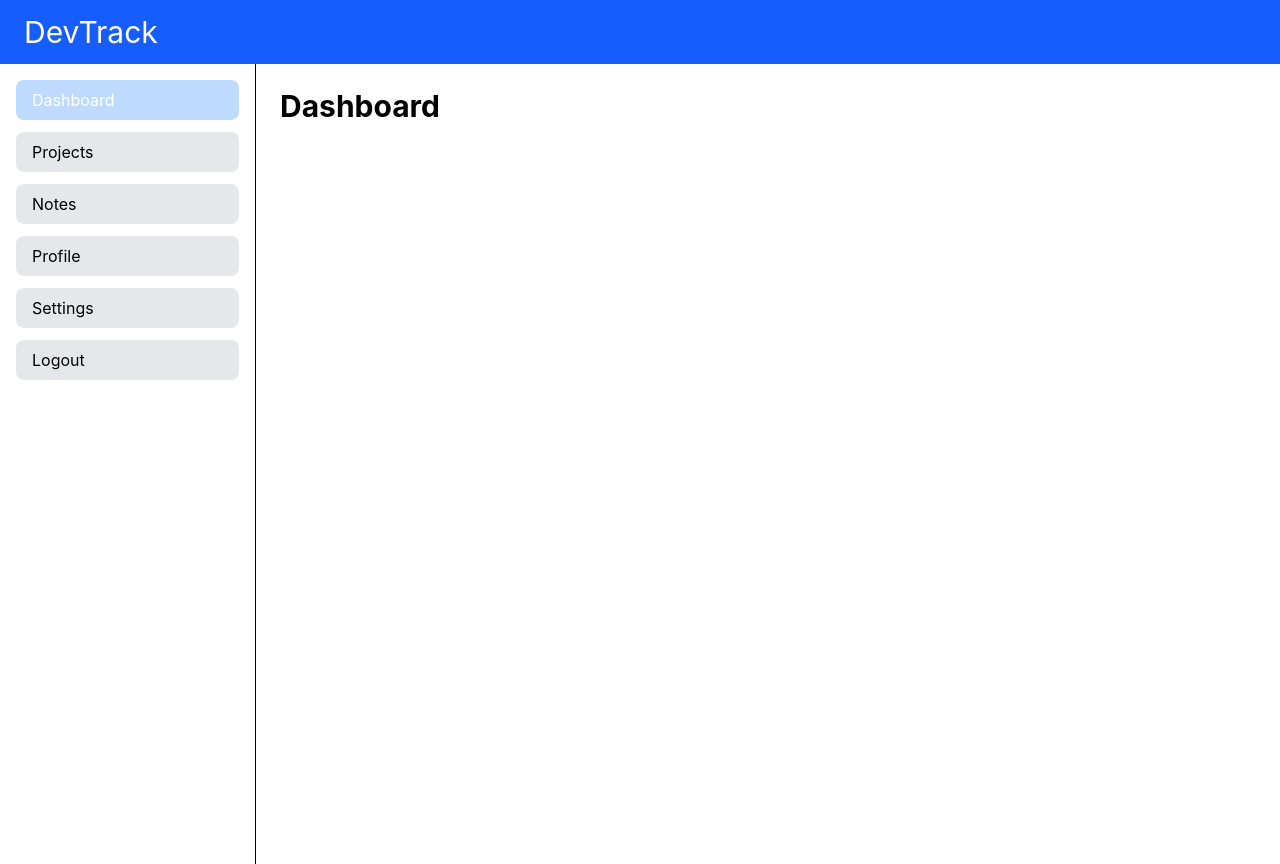
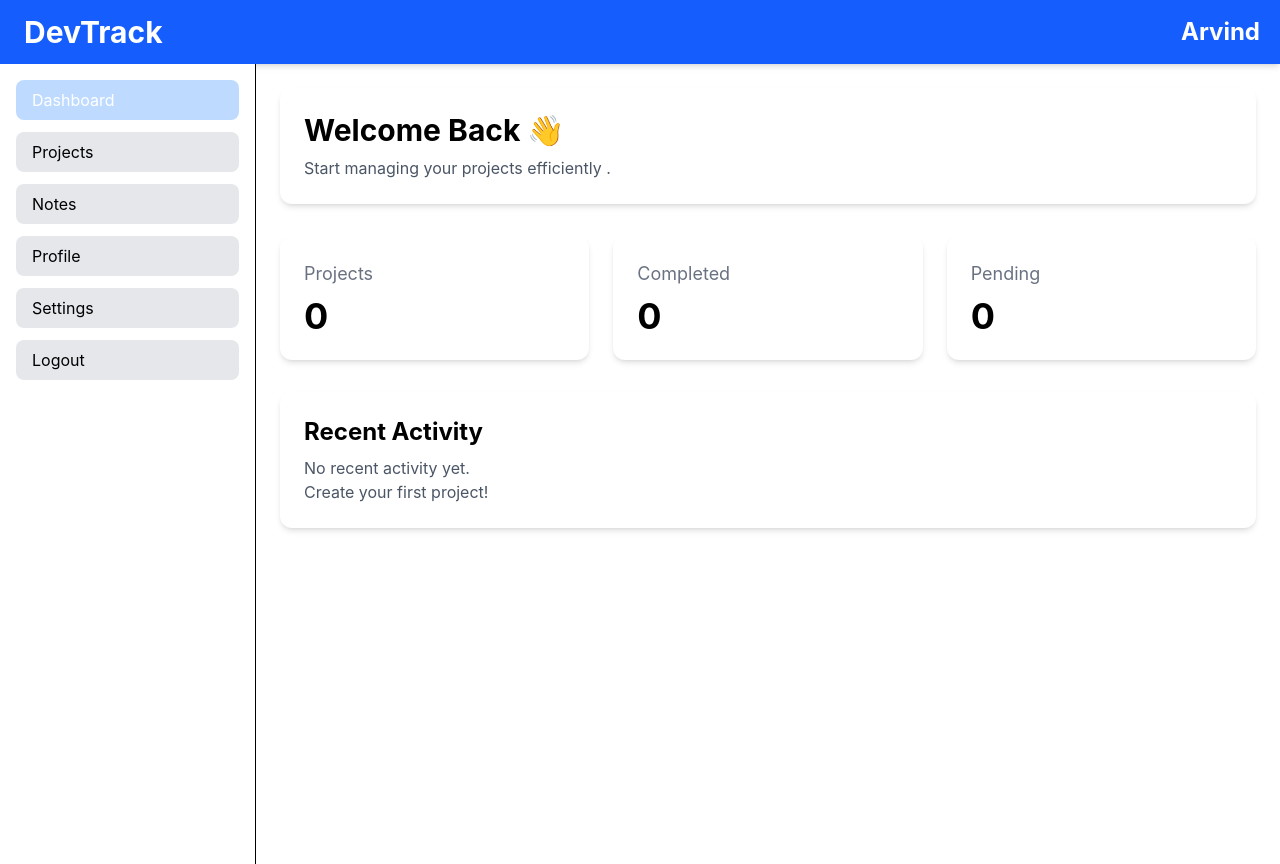
Before and after one commit to arvindshah07/DevTrack, a React (Vite) app: page /dashboard in a window 1280 px wide. Built offline with nearby package versions, Linux system fonts and the light colour scheme.

Commit message:
Day 4: Build reusable dashboard UI components

```diff
--- /dev/null
+++ b/src/components/dashboard/RecentActivity.jsx
@@ -0,0 +1,13 @@
+import React from 'react'
+
+function RecentActivity() {
+  return (
+    <div className='bg-white-100 rounded-xl shadow-md p-6 mt-8'>
+      <h2 className='font-bold text-2xl'>Recent Activity</h2>
+        <p className='text-gray-600 mt-2'>No recent activity yet.</p>
+        <p className='text-gray-600'>Create your first project!</p>
+    </div>
+  )
+}
+
+export default RecentActivity
--- /dev/null
+++ b/src/components/dashboard/StatsCard.jsx
@@ -0,0 +1,12 @@
+import React from 'react'
+
+function StatsCard({title,value}) {
+  return (
+    <div className="flex-1 bg-white rounded-xl shadow-md p-6">
+    <h2 className='text-gray-500 text-lg'> {title}</h2>
+     <h1 className='text-4xl font-bold mt-2'> {value}</h1>
+    </div>
+  )
+}
+
+export default StatsCard
--- /dev/null
+++ b/src/components/dashboard/WelcomeCard.jsx
@@ -0,0 +1,18 @@
+import React from 'react'
+
+function WelcomeCard() {
+  return (
+    <>
+     <div className='bg-white rounded-xl shadow-md p-6'>
+      <h1 className='text-3xl font-bold'>
+        Welcome Back 👋
+        </h1>
+      <p className='text-gray-600 mt-2'>
+        Start managing your projects efficiently .
+        </p>
+     </div>
+    </>
+  )
+}
+
+export default WelcomeCard
--- a/src/components/layout/Navbar.jsx
+++ b/src/components/layout/Navbar.jsx
@@ -3,9 +3,14 @@ import React from 'react'
 function Navbar() {
   return (
     <>
-     <div className='h-16 bg-blue-600 text-white flex items-center px-6 text-3xl'>
-         DevTrack
+  <div className='flex  bg-blue-600 justify-between shadow-md'>
+    <div className='h-16 text-white flex items-center px-6 text-3xl font-bold'>
+       DevTrack
       </div>
+      <h1 className="flex items-center pr-5 text-2xl font-bold text-white cursor-pointer hover:text-gray-200 transition">
+        Arvind
+        </h1>
+  </div>
     </>
   )
 }
--- a/src/components/layout/Sidebar.jsx
+++ b/src/components/layout/Sidebar.jsx
@@ -4,7 +4,7 @@ function Sidebar() {
   return (
     <div className="w-64 min-h-screen bg-white border-r p-4">
       <div className="flex flex-col gap-3">
-              <NavLink to="/dashboard"
+      <NavLink to="/dashboard"
       className={({isActive})=>isActive ? "bg-blue-200 text-white px-4 py-2 rounded-lg" :
        "bg-gray-200 text-black px-4 py-2 rounded-lg"}
       >
--- a/src/pages/Dashboard.jsx
+++ b/src/pages/Dashboard.jsx
@@ -1,9 +1,17 @@
 import Layout from "../components/layout/Layout";
-
+import WelcomeCard from "../components/dashboard/WelcomeCard";
+import StatsCard from "../components/dashboard/StatsCard";
+import RecentActivity from "../components/dashboard/RecentActivity";
 function Dashboard() {
   return (
     <Layout>
-      <h1 className="text-3xl font-bold ">Dashboard</h1>
+      <WelcomeCard/>
+    <div className="flex flex-wrap gap-6 mt-8">
+      <StatsCard title={"Projects"} value={0}/>
+      <StatsCard title={"Completed"} value={0}/>
+      <StatsCard title={"Pending"} value={0}/>
+    </div>
+    <RecentActivity/>
     </Layout>
   );
 }
```
